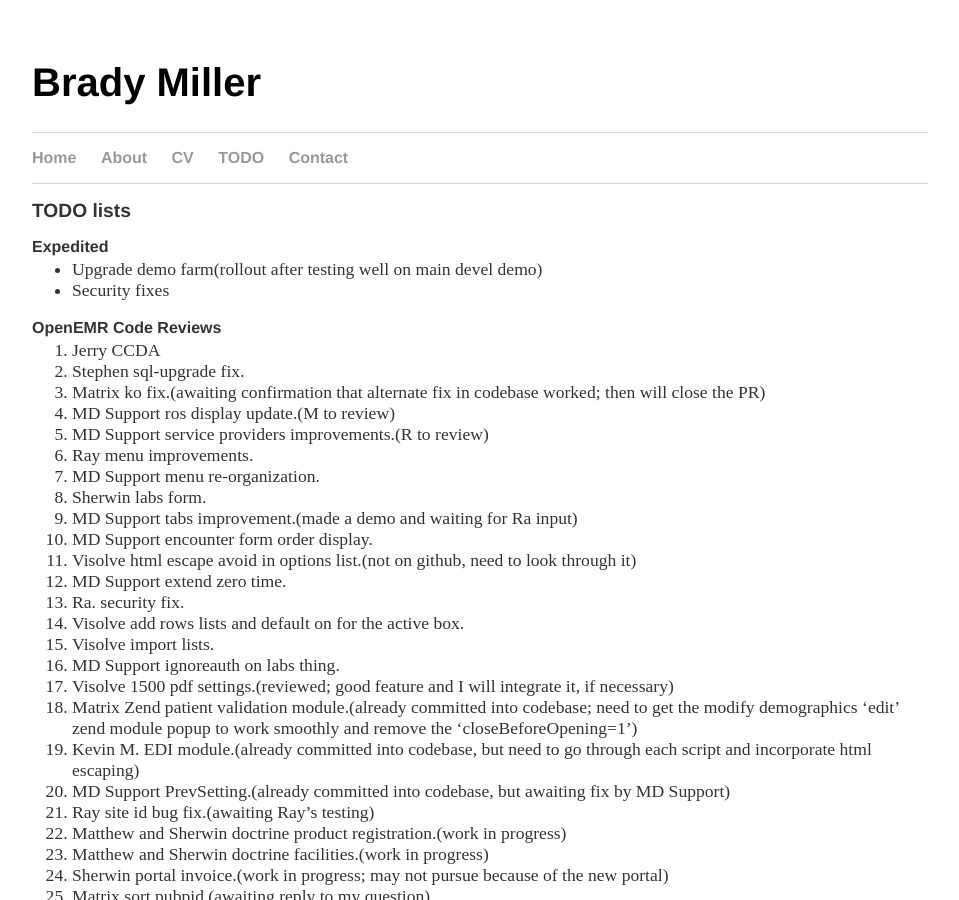
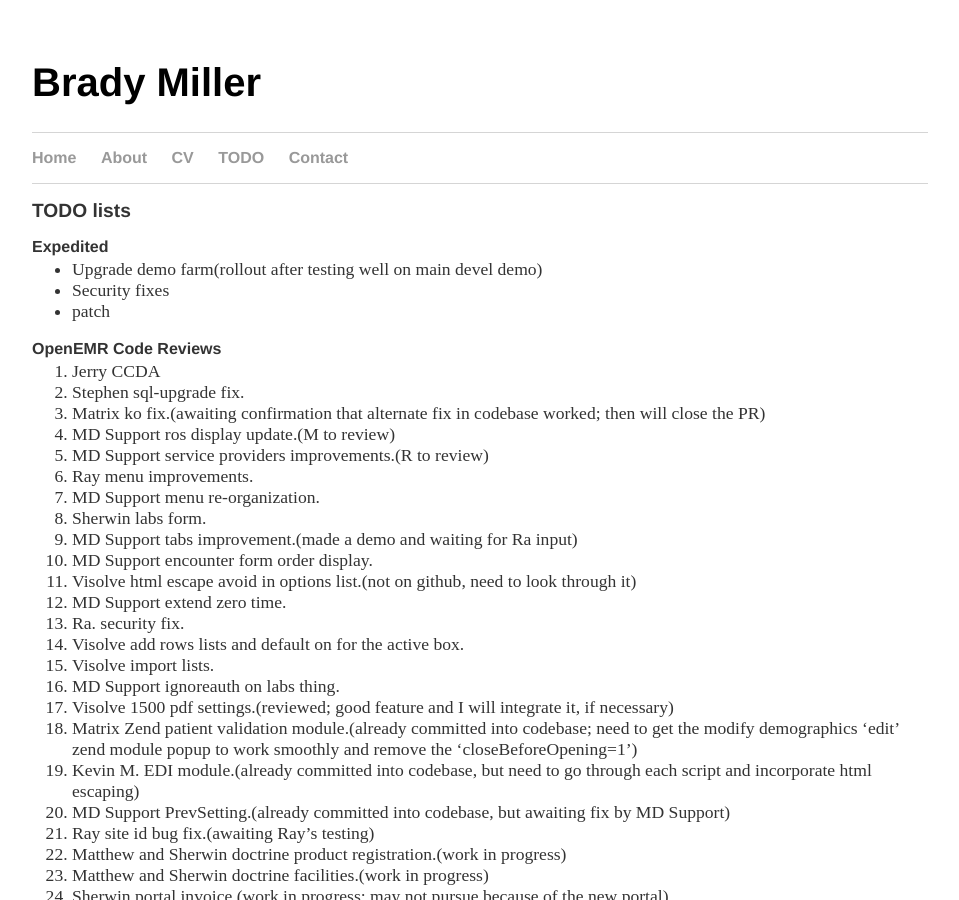
Before and after one commit to bradymiller/bradymiller.github.io, a Jekyll site: the page built from todo/index.md, in a window 1280 px wide and 900 px high. Shown: the whole window, without its empty margins (160-1119 px from the left). Built offline with Jekyll 4.4.1, drawn with Linux system fonts in a browser that asks for light colours; our own code applies the rules of GitHub Pages for plain Markdown files.

Commit message:
Update index.md

```diff
--- a/todo/index.md
+++ b/todo/index.md
@@ -6,6 +6,7 @@
 ### Expedited
 * Upgrade demo farm(rollout after testing well on main devel demo)
 * Security fixes
+* patch
 
 ### OpenEMR Code Reviews
 1. Jerry CCDA
```
